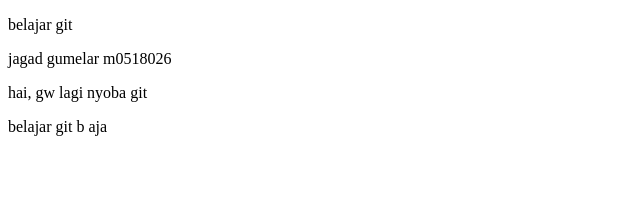
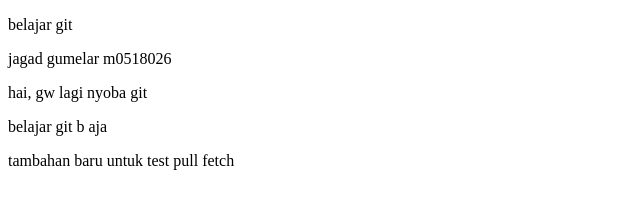
Before and after one commit to re-sin/prpl, a plain HTML site: page index.html in a window 1280 px wide. Shown: the whole page, without its empty margins (0-640 px from the left). Drawn offline with Linux system fonts and the light colour scheme.

Commit message:
manambah tambahan baru di index.html

```diff
--- a/index.html
+++ b/index.html
@@ -12,6 +12,8 @@
     <p>jagad gumelar m0518026</p>
     <p>hai, gw lagi nyoba git</p>
     <p>belajar git b aja</p>
+
+    <p>tambahan baru untuk test pull fetch</p>
 </body>
 
 </html>
```
